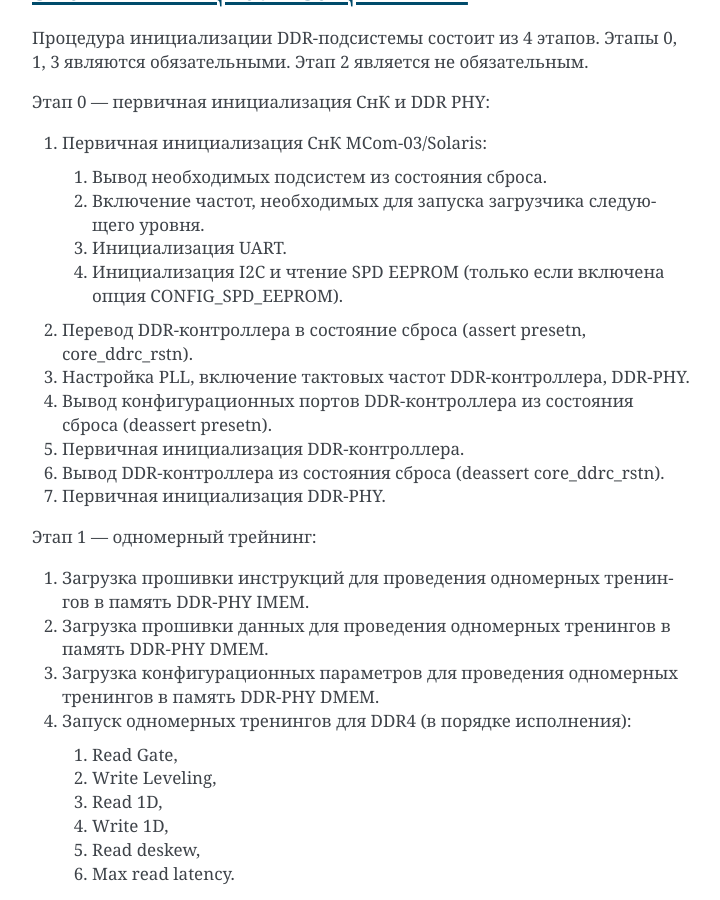
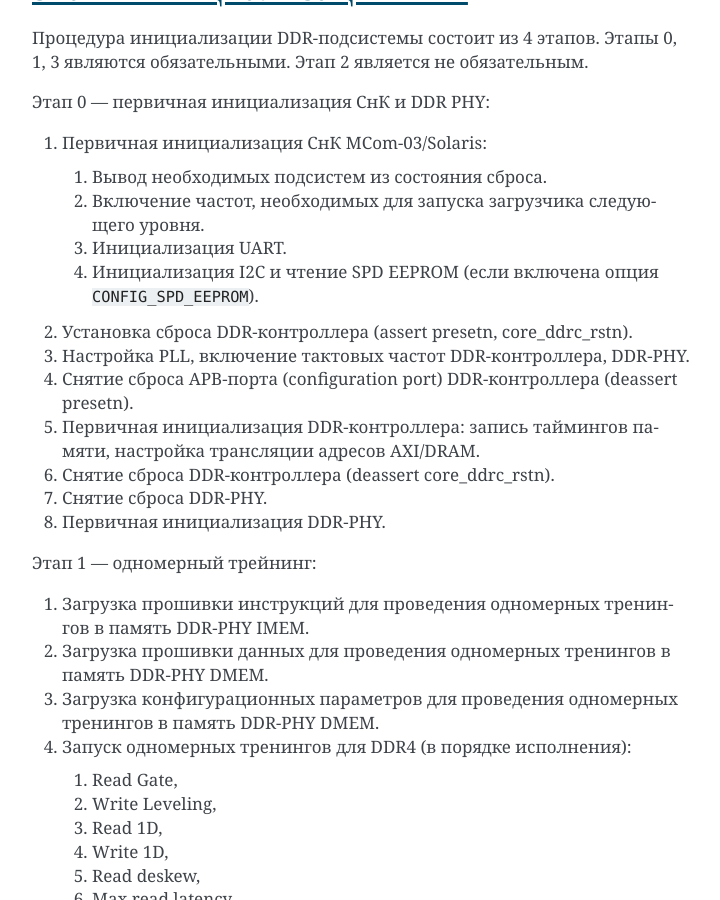
Before and after one commit to elvees/ddrinit, a Sphinx documentation site: the page built from doc/index.rst, in a window 1280 px wide and 900 px high, scrolled down 4442 px. Shown: the whole window, without its empty margins (388-1108 px from the left). Built offline with Sphinx 7.4.7, drawn with Linux system fonts in a browser that asks for light colours.

Commit message:
doc: Clarify where DDR timings are set
Change-Id: I0bb24a9a5ee25755a107865cf571b60b50e69e41

```diff
--- a/doc/index.rst
+++ b/doc/index.rst
@@ -213,18 +213,21 @@ TBD
 
 Этап 0 --- первичная инициализация СнК и DDR PHY:
 
+
 #. Первичная инициализация СнК MCom-03/Solaris:
 
    #. Вывод необходимых подсистем из состояния сброса.
    #. Включение частот, необходимых для запуска загрузчика следующего уровня.
    #. Инициализация UART.
-   #. Инициализация I2C и чтение SPD EEPROM (только если включена опция CONFIG_SPD_EEPROM).
+   #. Инициализация I2C и чтение SPD EEPROM (если включена опция ``CONFIG_SPD_EEPROM``).
 
-#. Перевод DDR-контроллера в состояние сброса (assert presetn, core_ddrc_rstn).
+#. Установка сброса DDR-контроллера (assert presetn, core_ddrc_rstn).
 #. Настройка PLL, включение тактовых частот DDR-контроллера, DDR-PHY.
-#. Вывод конфигурационных портов DDR-контроллера из состояния сброса (deassert presetn).
-#. Первичная инициализация DDR-контроллера.
-#. Вывод DDR-контроллера из состояния сброса (deassert core_ddrc_rstn).
+#. Снятие сброса APB-порта (configuration port) DDR-контроллера (deassert presetn).
+#. Первичная инициализация DDR-контроллера: запись таймингов памяти, настройка трансляции адресов
+   AXI/DRAM.
+#. Снятие сброса DDR-контроллера (deassert core_ddrc_rstn).
+#. Снятие сброса DDR-PHY.
 #. Первичная инициализация DDR-PHY.
 
 Этап 1 --- одномерный трейнинг:
```
